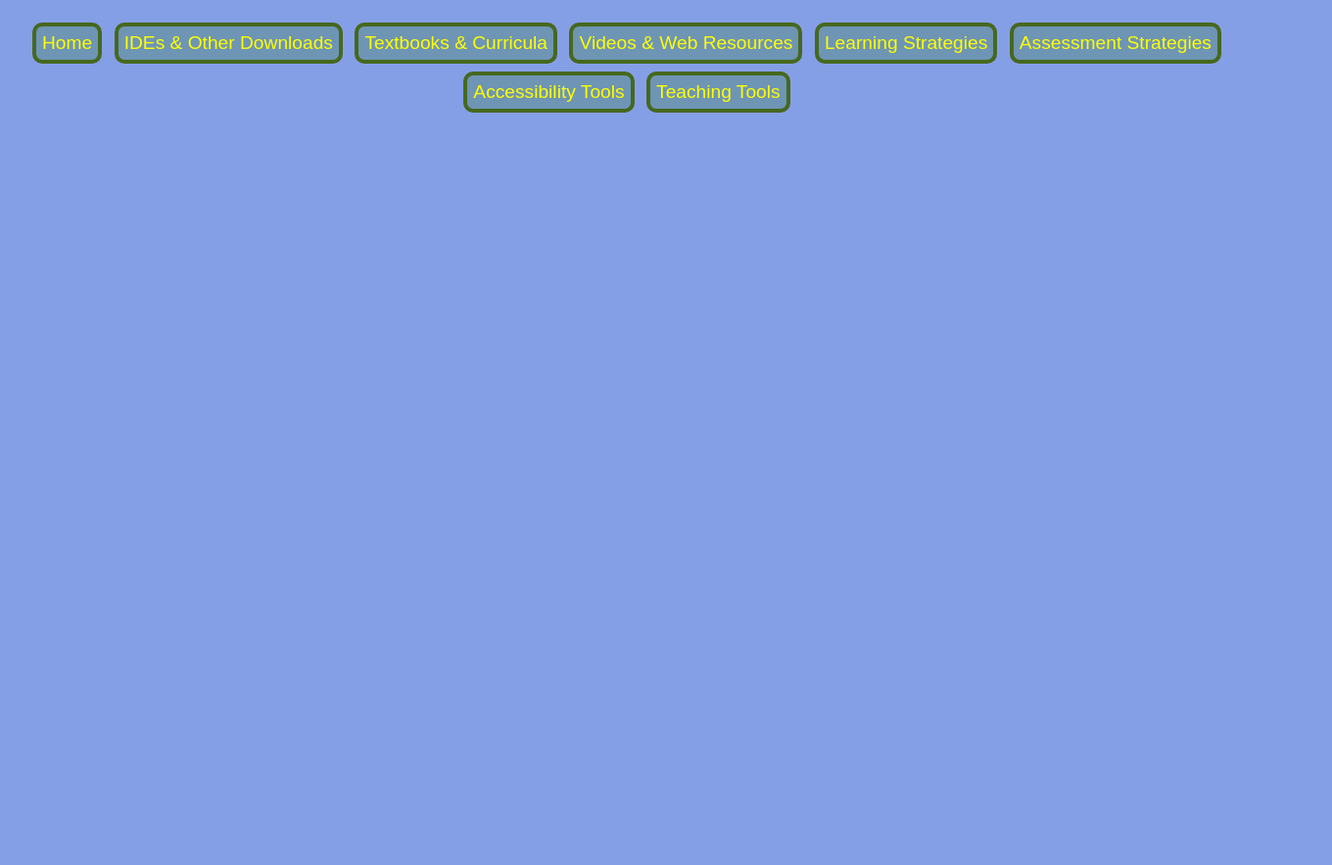
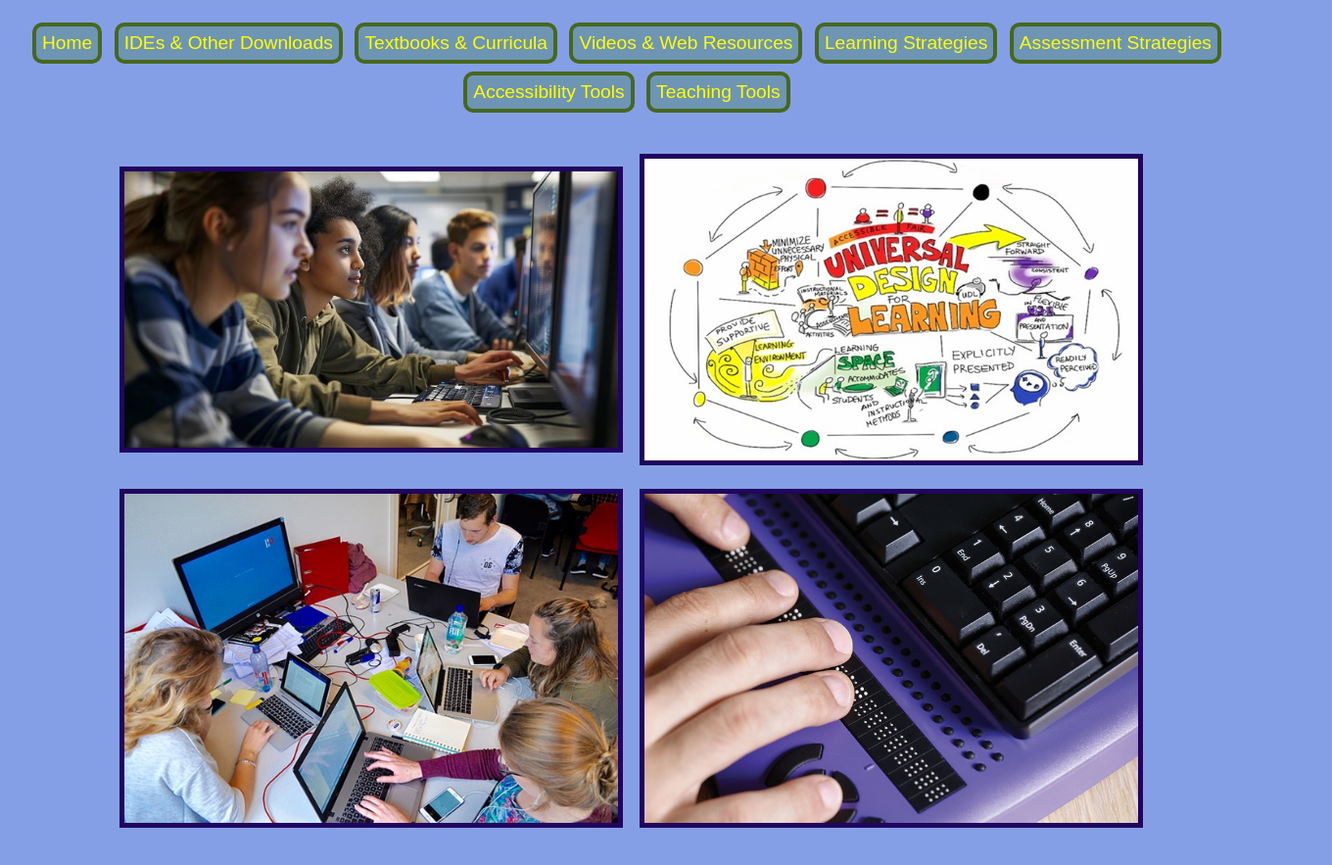
Before and after one commit to GaryMalk/CSToolkit, a plain HTML site: page index.html in a window 1280 px wide. Shown: the part 61-944 px from the top of the page at 98% size, 1360 px wide, since content can reach past the window. Before the commit the page ends 800 px from the top, so only its background shows below. Drawn offline with Linux system fonts and the light colour scheme.

Commit message:
added images

```diff
--- a/css/stylesheet.css
+++ b/css/stylesheet.css
@@ -43,7 +43,29 @@ a {
   color: yellow;
 }
 
+div.images {
+    width: 95%;
+    display: inline-block;
+    margin-top: 0%;
+    margin-left: 6%;
+    padding: 3%;
+}
+
+div > img {
+    display: inline-block;
+    width: 42%;
+    height: auto;
+    vertical-align: middle;
+    margin-right: 1%;
+    margin-bottom: 2%;
+}
+
 div.video {
     margin: auto;
+}
 
+img {
+    border-color: #20055e;
+    border-style: solid;
+    border-width: 5px;
 }
--- a/index.html
+++ b/index.html
@@ -25,6 +25,18 @@
 		</nav>
 	</header>
 
+	<div class="images">
+		<img src="images/study.jpg" alt="students working at computers">
+		<img src="images/udl_cartoon.jpg" alt="chart of Universal Design for Learning">
+		<img src="images/students.jpg" alt="students working at computers">
+		<img src="images/BrailleKeyboard.jpg" alt="a braille keyboard for computers being typed upon">
+	</div>
+	<article id="one">
+
+	</article>
+	<article id="two">
+
+	</article>
 
 
 </body>
```
Also changed, not shown: images/BrailleKeyboard.jpg (added), images/students.jpg (added), images/study.jpg (added), images/udl_cartoon.jpg (added).
